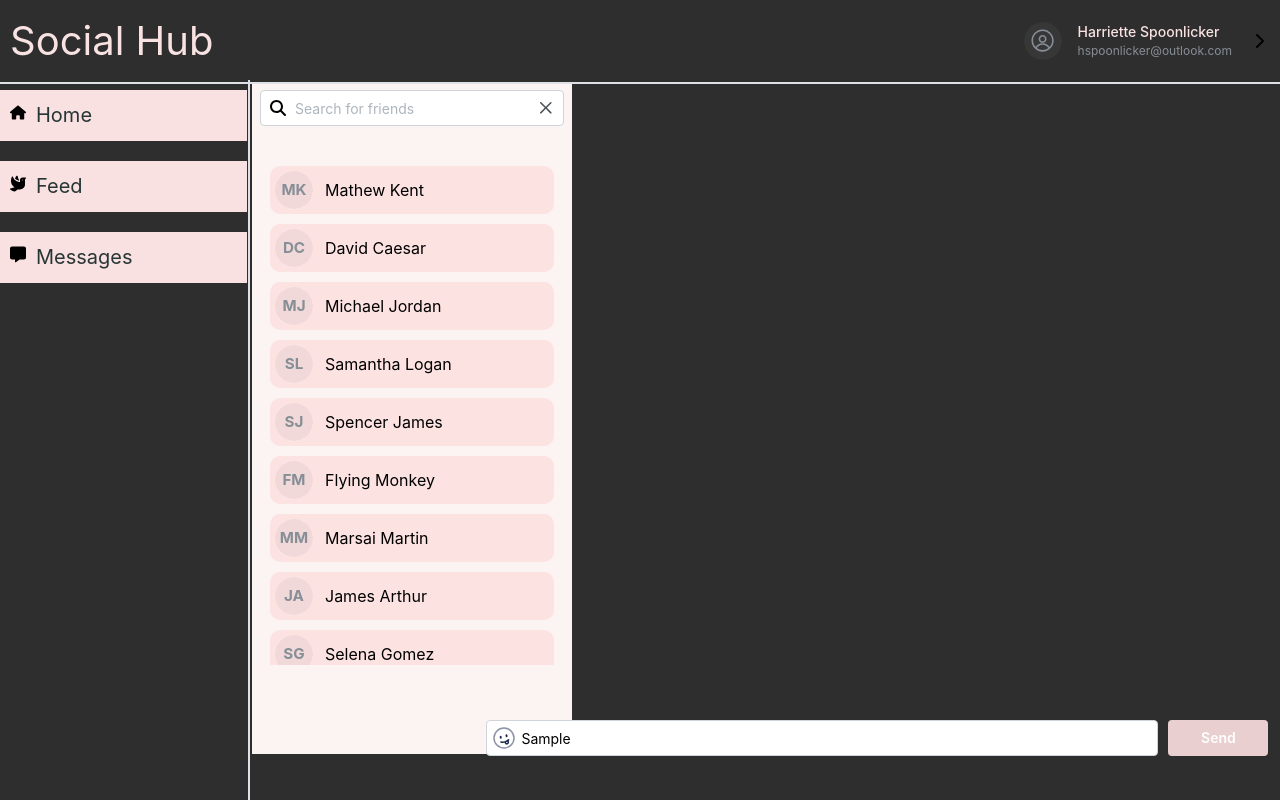
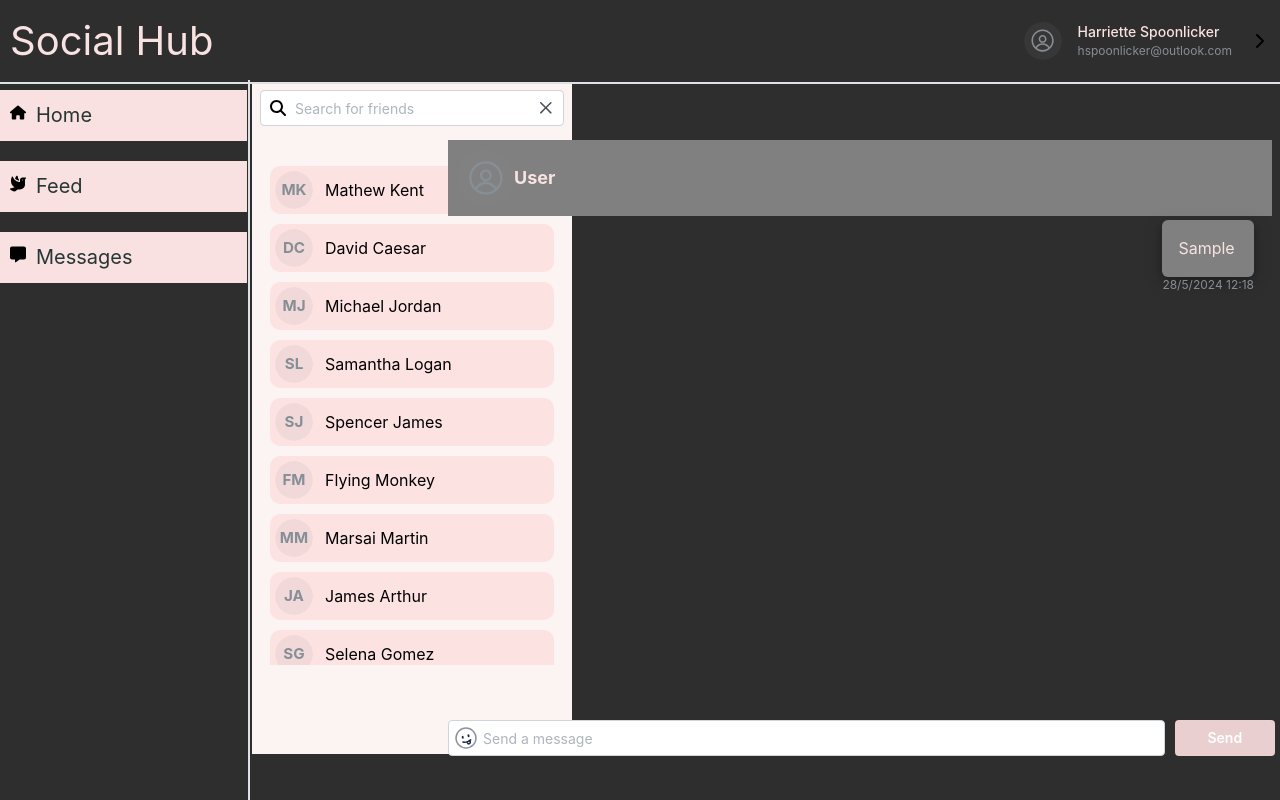
Before and after one commit to A-n-u-O/social-media, a React (Vite) app: page /dashboard/messages in a window 1280 px wide. Both pictures are taken after typing "Sample" into the empty fields and a click on the button "Send". Built offline with nearby package versions, Linux system fonts and the light colour scheme.

Commit message:
changes made

```diff
--- a/src/Components/ChatBox.tsx
+++ b/src/Components/ChatBox.tsx
@@ -1,13 +1,20 @@
-import { Box, Button, Flex, Image, TextInput } from "@mantine/core";
+import { Avatar, Box, Button, Flex, Image, Text, TextInput } from "@mantine/core";
+import React, { useState } from "react";
 import emojiIcon from "../assets/emojiButtonIcon.svg";
-
-import React, { useState } from "react";
 import Emojis from "./Emojis";
+import Chats from "./Chats";
 
 const ChatBox = () => {
-  const [myMessage, setMyMessage] = useState("");
-  const [showEmojis, setShowEmojis] = useState(false);
-  const [sendText, setSendText] = useState("");
+  const [myMessage, setMyMessage] = useState<string>("");
+  const [showEmojis, setShowEmojis] = useState<boolean>(false);
+  const [messages, setMessages] = useState<Array<{ text: string; date: string }>>([]);
+
+  const getFormattedDate = () => {
+    const date = new Date();
+    return `${date.getDate()}/${
+      date.getMonth() + 1
+    }/${date.getFullYear()} ${date.getHours()}:${date.getMinutes()}`;
+  };
 
   const handleShowEmojis = () => {
     setShowEmojis(!showEmojis);
@@ -15,22 +22,32 @@ const ChatBox = () => {
 
   const handleMyMessage = (event: React.ChangeEvent<HTMLInputElement>) => {
     setMyMessage(event.target.value);
-    displayMyMessage();
   };
-  const displayMyMessage = () => {};
 
   const handleEmojiSelect = (emoji: any) => {
     setMyMessage((prevMessage) => prevMessage + emoji.native);
   };
 
+  const displayMyMessage = () => {
+    if (myMessage.trim()) {
+      setMessages([...messages, { text: myMessage, date: getFormattedDate() }]);
+      setMyMessage(""); // Clear the input after sending the message
+    }
+  };
+
   return (
     <Box w="70%" pos="fixed">
+      <Flex bg="grey" pos="absolute" top="-580px" w="92%" align="center" p="xs">
+        <Avatar size="lg"/>
+        <Text size="lg" fw="bold">User</Text>
+      </Flex>
+      <Chats messages={messages}/>
       <Emojis handleEmojiSelect={handleEmojiSelect} showEmojis={showEmojis} />
-      <Flex align="center">
+      <Flex mb="sm">
         <TextInput
           style={{ flexGrow: 1 }}
           placeholder="Send a message"
-          maw="75%"
+          maw="80%"
           leftSection={
             <Image
               src={emojiIcon}
@@ -49,7 +66,8 @@ const ChatBox = () => {
           bg="#fde1e1e7"
           w="100px"
           ml="xs"
-          onClick={() => displayMyMessage}>
+          onClick={displayMyMessage}
+        >
           Send
         </Button>
       </Flex>
--- a/src/Components/Chats.tsx
+++ b/src/Components/Chats.tsx
@@ -1,8 +1,39 @@
-import { Box } from "@mantine/core"
+import { Box, Flex, Text } from "@mantine/core";
 
-const Chats = () => {
+type ChatsProps = {
+  messages: {
+    text: string;
+    date: string;
+  }[];
+};
+const Chats = ({ messages }: ChatsProps) => {
   return (
-    <Box>Chats</Box>
-  )
-}
-export default Chats
+    <>
+      <Flex direction="column" gap="md">
+        {messages.map((message, index) => (
+          <Box
+            pos="absolute"
+            top={`calc(-500px + ${index * 80}px)`}
+            right="90px"
+            w="auto">
+            <Box
+              key={index}
+              p="md"
+              bg="grey"
+              style={{
+                borderRadius: "6px",
+                boxShadow:
+                  "0 4px 8px 0 rgba(0, 0, 0, 0.2), 0 6px 20px 0 rgba(0, 0, 0, 0.19)",
+              }}>
+              <Text>{message.text}</Text>
+            </Box>
+            <Text size="xs" c="gray">
+              {message.date}
+            </Text>
+          </Box>
+        ))}
+      </Flex>
+    </>
+  );
+};
+export default Chats;
--- a/src/Components/Messages.tsx
+++ b/src/Components/Messages.tsx
@@ -40,11 +40,9 @@ const Messages = () => {
         </Box>
       </Grid.Col>
       <Grid.Col span={9}>
-        <Flex justify="center" pos="fixed" bottom="10%" right="62%">
-          <Box m="5%">
-            <ChatBox />
-            {/* start chatting with friends! */}
-          </Box>
+        <Flex pos="fixed" bottom="10%" right="65%">
+          <ChatBox />
+          {/* start chatting with friends! */}
         </Flex>
       </Grid.Col>
     </Grid>
```
Also changed, not shown: src/Components/Feed.tsx (+0 -22 lines).
